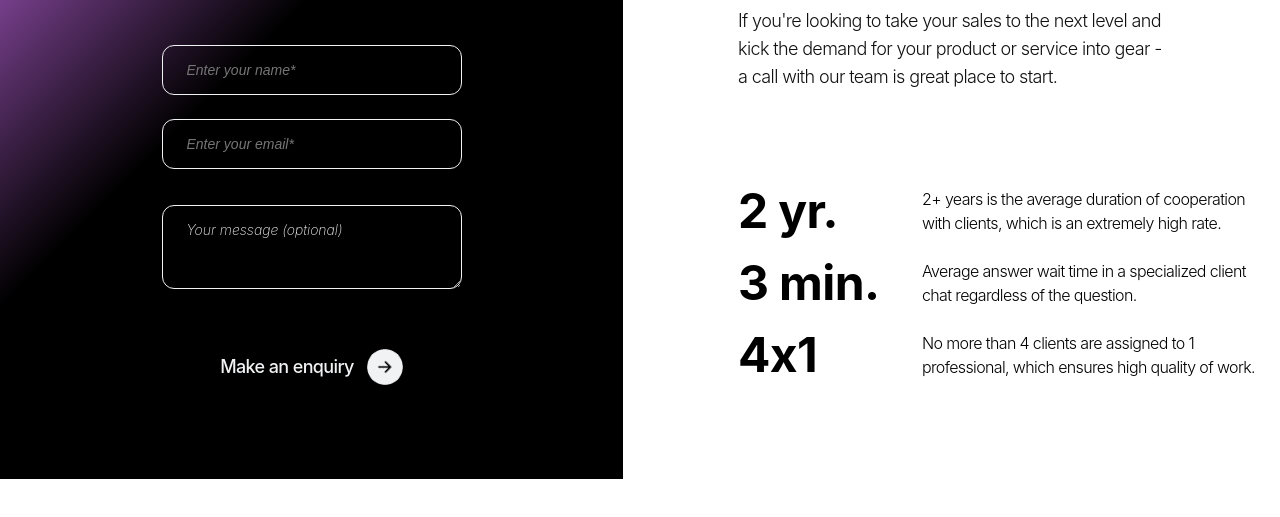
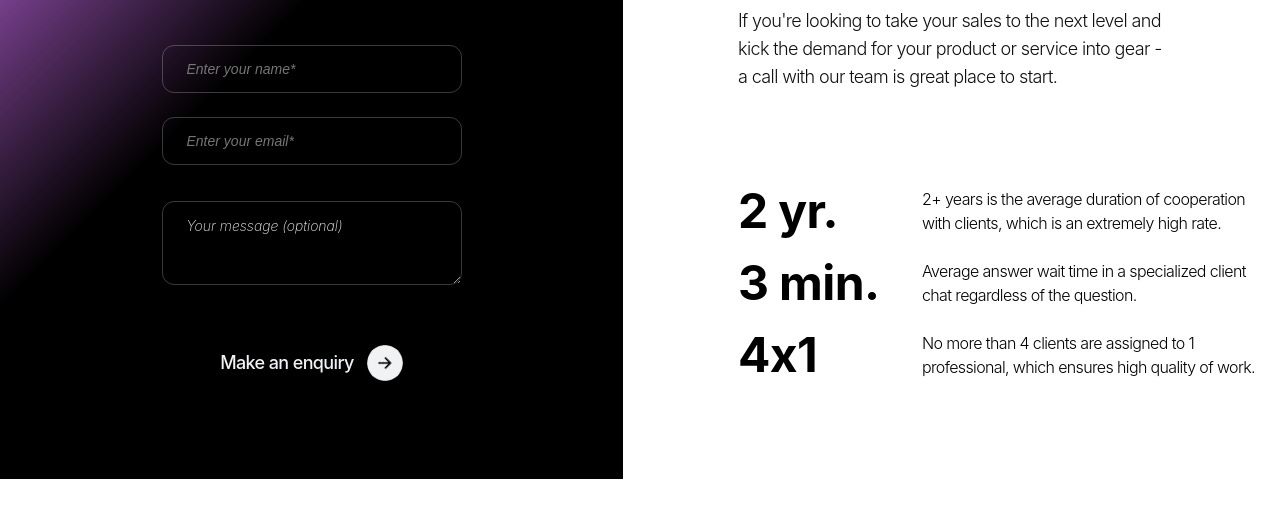
Before and after one commit to PaulLukashov/Study-Case-for-Section228, a plain HTML site: page index.html in a window 1280 px wide. Shown: the part 221-738 px from the top of the page. Drawn offline with Linux system fonts and the light colour scheme.

Commit message:
Fix border-color in forms

```diff
--- a/style.css
+++ b/style.css
@@ -62,7 +62,8 @@ body {
   outline: none;
   width: 300px;
   line-height: 48px;
-  border: 1px solid #F1F2F4;
+  height: 48px;
+  border: 1px solid rgba(241, 242, 244, 0.24);
   border-radius: 12px;
   font-style: italic;
   font-size: 14px;
@@ -75,14 +76,15 @@ body {
 }
 
 .contact-form input[type="text"]:focus {
-  opacity: 0.5;
+  border-color: #F1F2F4;
 }
 
 .contact-form input[type="email"] {
   outline: none;
   width: 300px;
   line-height: 48px;
-  border: 1px solid #F1F2F4;
+  height: 48px;
+  border: 1px solid rgba(241, 242, 244, 0.24);
   border-radius: 12px;
   font-style: italic;
   font-size: 14px;
@@ -95,14 +97,14 @@ body {
 }
 
 .contact-form input[type="email"]:focus {
-  opacity: 0.5;
+  border-color: #F1F2F4;
   border-radius: 12px;
 }
 
 .contact-form textarea {
   outline: none;
   width: 300px;
-  border: 1px solid #F1F2F4;
+  border: 1px solid rgba(241, 242, 244, 0.24);
   border-radius: 12px;
   background-color: transparent;
   padding-left: 24px;
@@ -119,7 +121,7 @@ body {
 }
 
 .contact-form textarea:focus {
-  opacity: 0.5;
+  border-color: #F1F2F4;
   border-radius: 12px;
 }
 
```
